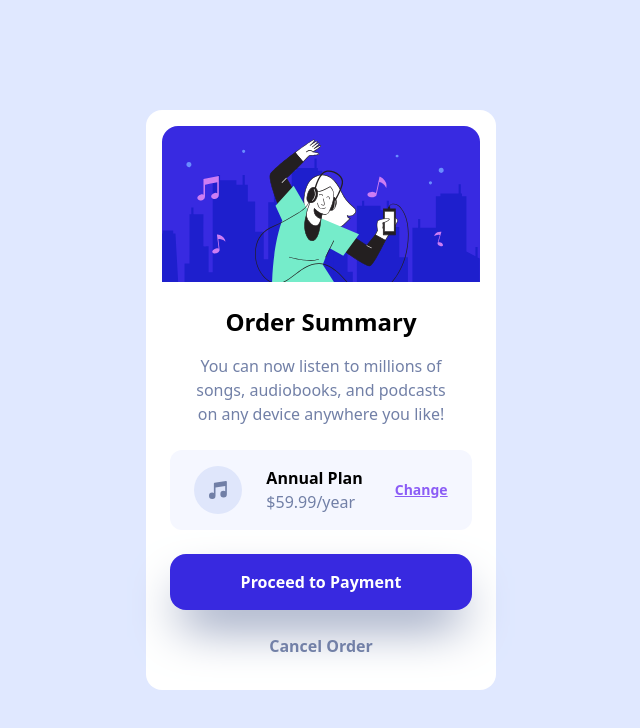
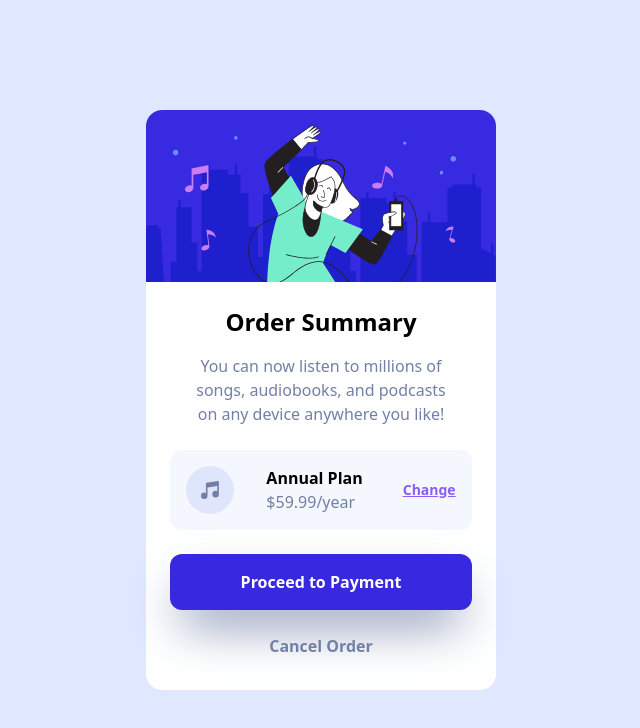
Before and after one commit to CarlosCastanedaDev/Front-End-Mentor-Solutions, a plain HTML site: page order-summary-component-main/index.html in a window 1280 px wide. Shown: the whole page, without its empty margins (319-959 px from the left). Drawn offline with nearby package versions, Linux system fonts and the light colour scheme.

Commit message:
fix image aspect ratio

```diff
--- a/order-summary-component-main/index.html
+++ b/order-summary-component-main/index.html
@@ -31,14 +31,13 @@
   </head>
   <body class="flex flex-col items-center justify-center h-screen bg-[#e0e8ff]">
     <div
-      class="flex flex-col jsutify-center bg-white rounded-2xl max-w-[350px] max-h-[850px] p-4">
+      class="flex flex-col jsutify-center bg-white rounded-2xl max-w-[350px] max-h-[850px]">
       <!-- Image Container -->
-      <div class="w-full">
-        <img src="images/illustration-hero.svg" alt="" class="rounded-t-2xl" />
-      </div>
+
+      <img src="images/illustration-hero.svg" alt="" class="rounded-t-2xl" />
 
       <!-- Main Text Container -->
-      <div class="space-y-4 mt-6">
+      <div class="space-y-4 mt-6 px-4">
         <p class="font-bold text-center text-2xl">Order Summary</p>
         <p class="text-center px-6 font-rhd text-[#7280a7]">
           You can now listen to millions of songs, audiobooks, and podcasts on
@@ -47,9 +46,9 @@
       </div>
       <!-- Annual Plan Container -->
       <div
-        class="flex flex-row bg-[#f5f7ff] rounded-xl py-4 mt-6 mx-2 space-x-4 justify-center items-center">
-        <img src="images/icon-music.svg" alt="" class="" />
-        <div class="flex flex-col pl-2 pr-4">
+        class="flex flex-row bg-[#f5f7ff] rounded-xl py-4 mt-6 mx-6 space-x-4 justify-center items-center">
+        <img src="images/icon-music.svg" alt="" class="pr-4" />
+        <div class="flex flex-col pr-6">
           <p class="font-bold">Annual Plan</p>
           <p class="text-[#7280a7]">$59.99/year</p>
         </div>
@@ -60,11 +59,11 @@
       </div>
       <!-- Button Container -->
       <div
-        class="p-4 bg-[#3829e0] rounded-2xl text-center text-white mt-6 mx-2 font-rhd font-bold shadow-2xl shadow-[#7280a7] mb-2 hover:bg-indigo-500 hover:cursor-pointer">
+        class="p-4 bg-[#3829e0] rounded-xl text-center text-white mt-6 mx-6 font-rhd font-bold shadow-2xl shadow-[#7280a7] mb-2 hover:bg-indigo-500 hover:cursor-pointer">
         Proceed to Payment
       </div>
       <div
-        class="text-center font-bold my-4 text-[#7280a7] hover:cursor-pointer">
+        class="text-center font-bold my-4 mb-8 text-[#7280a7] hover:cursor-pointer">
         Cancel Order
       </div>
     </div>
```
